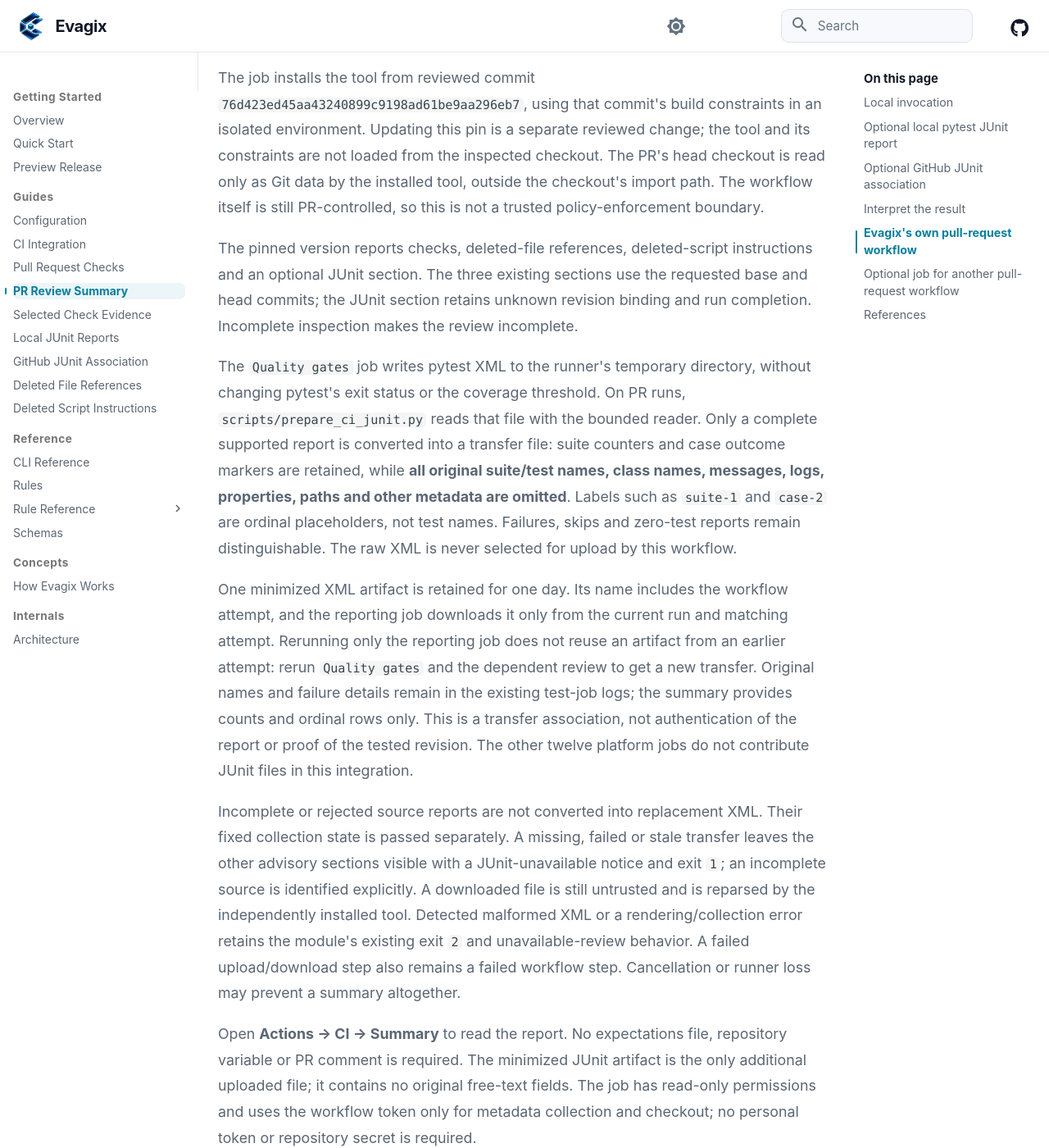
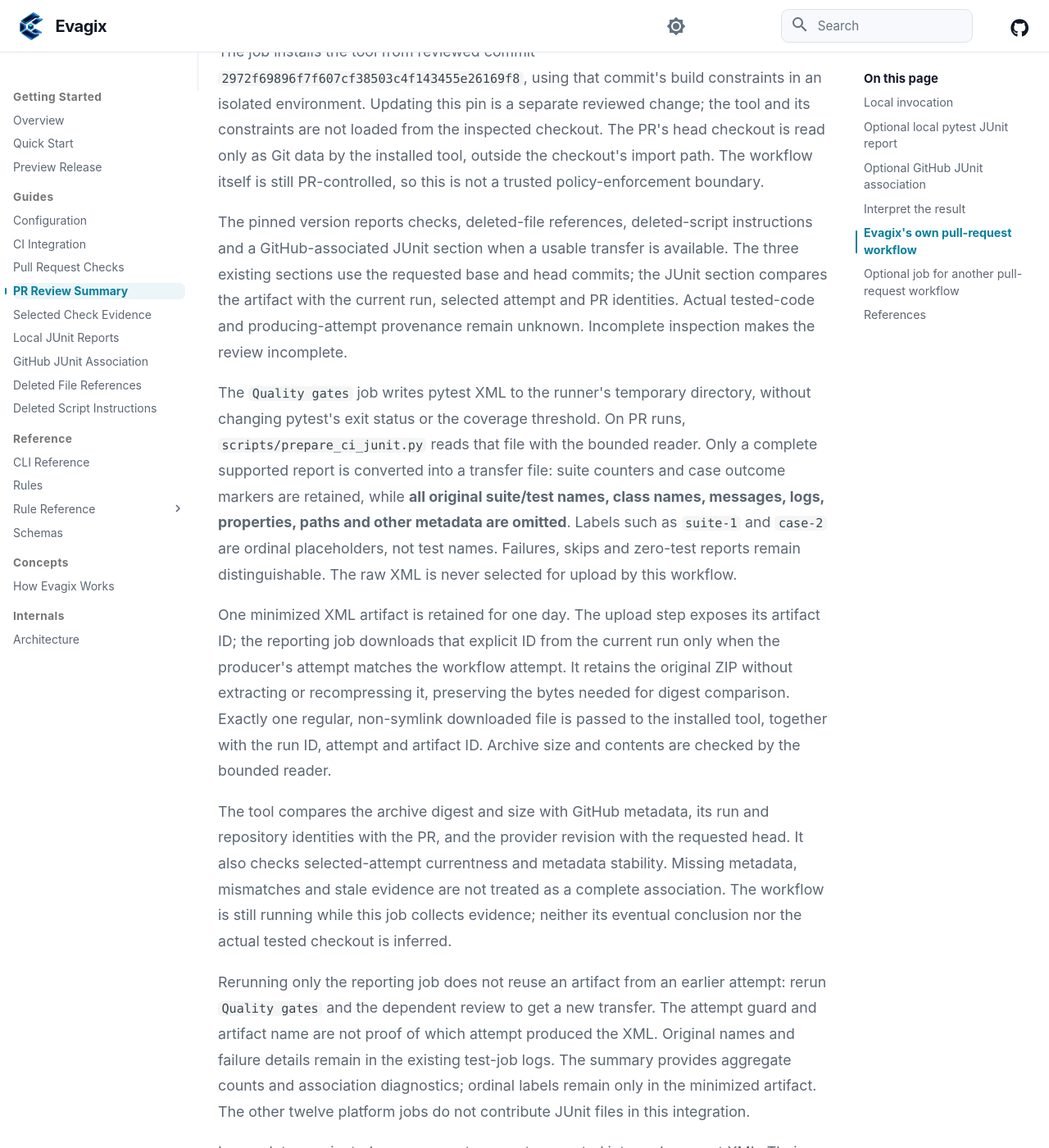
Before and after one commit to tarekmasryo/Evagix, an MkDocs documentation site: the page built from docs/guides/pr-review-summary.md, in a window 1280 px wide and 1400 px high, scrolled down 5246 px. Shown: the whole window at 82% size. Built offline with MkDocs 1.6.1 and Material for MkDocs 9.7.7, drawn with Linux system fonts in a browser that asks for light colours; comment, search, counter and statistics services are not loaded; some of the changed text lies outside the part shown.

Commit message:
docs: explain automatic JUnit run association

```diff
--- a/docs/guides/pr-review-summary.md
+++ b/docs/guides/pr-review-summary.md
@@ -129,9 +129,8 @@ was triggered by this PR. Test names and free-text failure details are omitted.
 | `2` | Invalid option combinations, unreadable/unsafe/corrupt input, provider errors, changed PR revisions or rendering errors. No combined stdout is emitted. |
 
 The local XML reader and summaries without either JUnit option retain their
-behavior. Existing JSON schemas are unchanged. This development-preview option
-does not update the tool pin or enable archive association in Evagix's automatic
-CI job; that job continues to use the local XML transfer described below.
+behavior. Existing JSON schemas are unchanged. Evagix's automatic CI job uses
+this development-preview association for its minimized transfer, as described below.
 
 ## Interpret the result
 
@@ -171,7 +170,7 @@ events and does not start after workflow cancellation. Push and release gates
 are unchanged.
 
 The job installs the tool from reviewed commit
-`76d423ed45aa43240899c9198ad61be9aa296eb7`, using that commit's build constraints
+`2972f69896f7f607cf38503c4f143455e26169f8`, using that commit's build constraints
 in an isolated environment. Updating this pin is a separate reviewed change;
 the tool and its constraints are not loaded from the inspected checkout. The PR's head
 checkout is read only as Git data by the installed tool, outside the checkout's
@@ -179,9 +178,11 @@ import path. The workflow itself is still PR-controlled, so this is not a truste
 policy-enforcement boundary.
 
 The pinned version reports checks, deleted-file references, deleted-script
-instructions and an optional JUnit section. The three existing sections use the
-requested base and head commits; the JUnit section retains unknown revision
-binding and run completion. Incomplete inspection makes the review incomplete.
+instructions and a GitHub-associated JUnit section when a usable transfer is
+available. The three existing sections use the requested base and head commits;
+the JUnit section compares the artifact with the current run, selected attempt
+and PR identities. Actual tested-code and producing-attempt provenance remain
+unknown. Incomplete inspection makes the review incomplete.
 
 The `Quality gates` job writes pytest XML to the runner's temporary directory,
 without changing pytest's exit status or the coverage threshold. On PR runs,
@@ -193,30 +194,48 @@ Labels such as `suite-1` and `case-2` are ordinal placeholders, not test names.
 Failures, skips and zero-test reports remain distinguishable. The raw XML is
 never selected for upload by this workflow.
 
-One minimized XML artifact is retained for one day. Its name includes the
-workflow attempt, and the reporting job downloads it only from the current run
-and matching attempt. Rerunning only the reporting job does not reuse an artifact
-from an earlier attempt: rerun `Quality gates` and the dependent review to get a
-new transfer. Original names and failure details remain in the existing test-job
-logs; the summary provides counts and ordinal rows only. This is a transfer
-association, not authentication of the report or proof of the tested revision.
-The other twelve platform jobs do not contribute JUnit files in this integration.
+One minimized XML artifact is retained for one day. The upload step exposes its
+artifact ID; the reporting job downloads that explicit ID from the current run
+only when the producer's attempt matches the workflow attempt. It retains the
+original ZIP without extracting or recompressing it, preserving the bytes needed
+for digest comparison. Exactly one regular, non-symlink downloaded file is passed
+to the installed tool, together with the run ID, attempt and artifact ID. Archive
+size and contents are checked by the bounded reader.
+
+The tool compares the archive digest and size with GitHub metadata, its run and
+repository identities with the PR, and the provider revision with the requested
+head. It also checks selected-attempt currentness and metadata stability. Missing
+metadata, mismatches and stale evidence are not treated as a complete association.
+The workflow is still running while this job collects evidence; neither its
+eventual conclusion nor the actual tested checkout is inferred.
+
+Rerunning only the reporting job does not reuse an artifact from an earlier
+attempt: rerun `Quality gates` and the dependent review to get a new transfer.
+The attempt guard and artifact name are not proof of which attempt produced the
+XML. Original names and failure details remain in the existing test-job logs.
+The summary provides aggregate counts and association diagnostics; ordinal
+labels remain only in the minimized artifact. The other twelve platform jobs
+do not contribute JUnit files in this integration.
 
 Incomplete or rejected source reports are not converted into replacement XML.
 Their fixed collection state is passed separately. A missing, failed or stale
 transfer leaves the other advisory sections visible with a JUnit-unavailable
 notice and exit `1`; an incomplete source is identified explicitly. A downloaded
-file is still untrusted and is reparsed by the independently installed tool.
-Detected malformed XML or a rendering/collection error retains the module's
-existing exit `2` and unavailable-review behavior. A failed upload/download step
+file is still untrusted. Archive or metadata mismatches return `1` with the
+available advisory sections; counts are omitted when archive/run or repository
+identity cannot be established. Detected corrupt ZIP, malformed XML or a
+rendering/provider error retains the module's existing exit `2` and
+unavailable-review behavior. A failed upload/download step
 also remains a failed workflow step. Cancellation or runner loss may prevent a
 summary altogether.
 
 Open **Actions → CI → Summary** to read the report. No expectations file,
 repository variable or PR comment is required. The minimized JUnit artifact is
 the only additional uploaded file; it contains no original free-text fields.
-The job has read-only permissions and uses the workflow token only for metadata
-collection and checkout; no personal token or repository secret is required.
+The job has read-only permissions, including `actions: read` for run and artifact
+metadata. It uses the workflow token only for metadata collection and checkout;
+no personal token or repository secret is required. The artifact action retains
+its current-run scope, with no cross-run token or download fallback.
 
 Failed observed checks, broken links, and stale script instructions do not fail
 this advisory job. Reported JUnit failures/skips do not change that behavior;
```
Also changed, not shown: CHANGELOG.md (+3 -2 lines).
